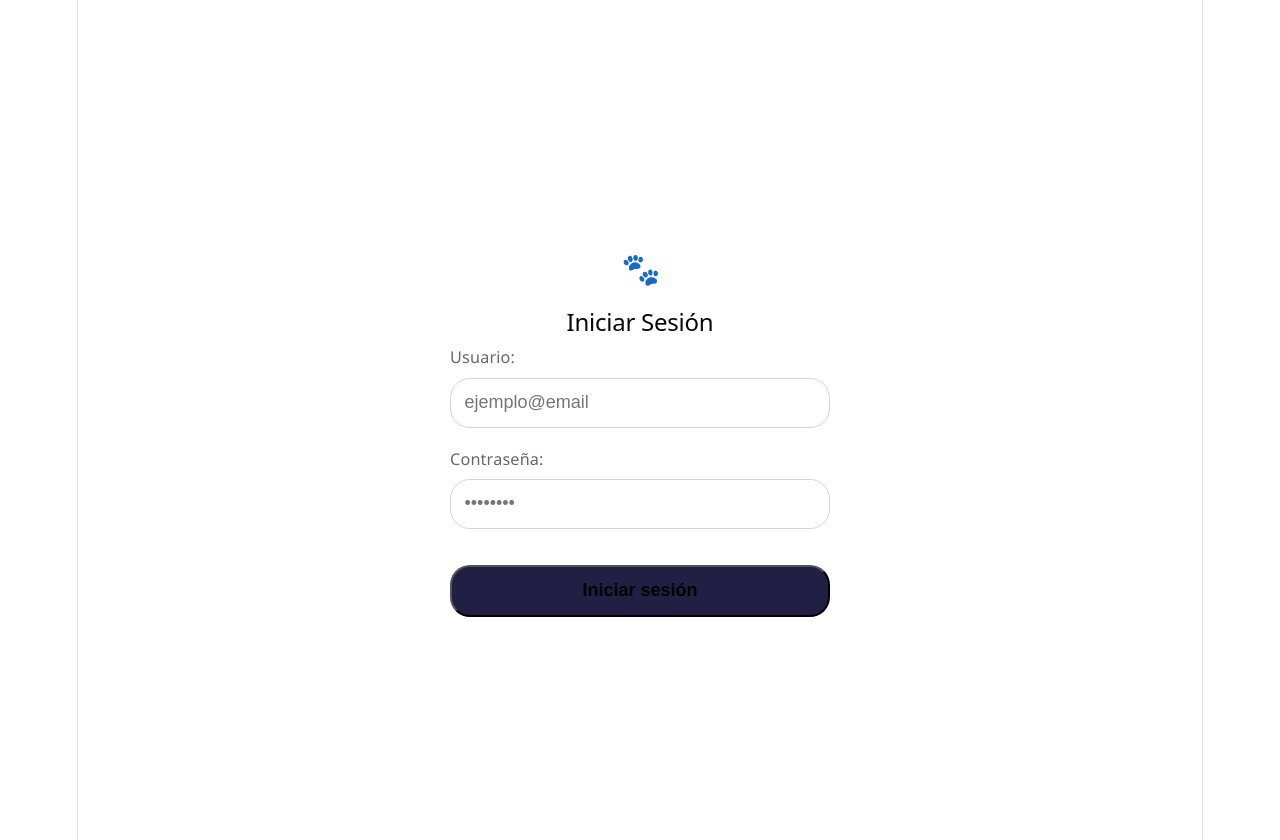
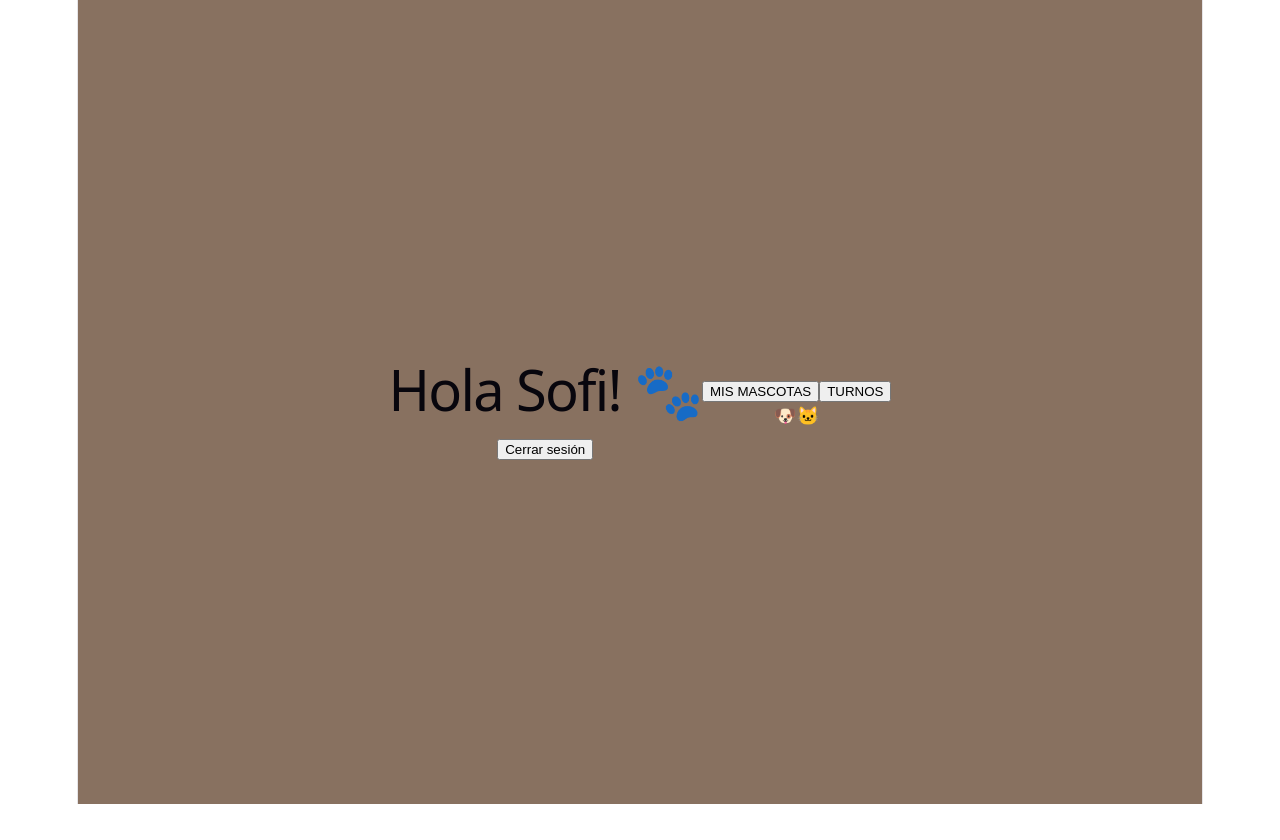
Before and after one commit to sofismercado/gestionVeterinaria, a React (Vite) app: page /home in a window 1280 px wide. After the commit the page ends 804 px from the top, so only its background shows below. Built offline with nearby package versions, Linux system fonts and the light colour scheme.

Commit message:
Login cambio de color inicio de home

```diff
--- a/src/App.css
+++ b/src/App.css
@@ -1,29 +1,28 @@
 :root {
-  --azul_grisaceo_claro: #6D7D9D;
-  --azul_grisaceo_medio: #4A5270;
-  --color-background: #F0F0F0;
-  --azul_oscuro: #2D3450;
-  --naranja:#221f45;
-  --eror-text: #dc2626;
+  --verde_claro: #8b9078;
+  --amarillo_claro: #f7f9e0;
+  --naranja_claro: #dcc487;
+  --marron_claro: #887160;
 }
+
 
 /* Contenedor principal: ocupa toda la pantalla y centra el contenido */
 .login-container {
-  display: flex;
+  display:flex;
   justify-content: center;
   align-items: center;
   min-height: 100vh;
-  background: var(--bg-gradient);
+  background: var(--marron_claro);
   font-family: 'Segoe UI', Roboto, Helvetica, Arial, sans-serif;
-  padding: 20px;
+  padding: 2px;
 }
 
 /* La tarjeta blanca del login */
 .login-card {
-  background: var(--white);
+  background: var(--naranja_claro);
   padding: 2.5rem;
   border-radius: 12px;
-  box-shadow: 0 10px 25px rgba(255, 255, 255, 0.1);
+  box-shadow: 0 10px 25px var(--naranja_claro);
   width: 100%;
   max-width: 380px;
   text-align: center;
@@ -31,20 +30,25 @@
 
 .login-card h1 {
   margin-bottom: 1.5rem;
-  color: var(--color-background);
-  font-size: 1.75rem;
+  font-size: 4rem;
+}
+
+.input-group input::placeholder {
+  color: white;
+  opacity: 1;
 }
 
 /* Grupos de input y label */
 .input-group {
   text-align: left;
   margin-bottom: 1rem;
+  color: white;
 }
 
 .input-group label {
   display: block;
   margin-bottom: 0.4rem;
-  color: var(--text-muted);
+  color: white;
   font-size: 0.9rem;
   font-weight: 500;
 }
@@ -54,6 +58,7 @@
   padding: 0.75rem;
   border: 1px solid #d1d5db;
   border-radius: 20px;
+  background-color: var(--marron_claro);
   font-size: 1rem;
   transition: all 0.2s ease;
   box-sizing: border-box; /* Fundamental para que el padding no rompa el ancho */
@@ -65,7 +70,7 @@
 .login-btn {
   width: 100%;
   padding: 0.75rem;
-  background-color: var(--naranja);
+  background-color: var(--marron_claro);
   border-radius: 20px;
   font-size: 1rem;
   font-weight: 600;
@@ -75,16 +80,36 @@
 }
 
 .login-btn:hover {
-  background-color: var(--primary-hover);
+  background-color: var(--amarillo_claro);
+  color: var(--marron_claro)
 }
+
 
 /* Mensaje de error */
 .error-msg {
   background-color: var(--error-bg);
-  color: var(--error-text);
+  color: var(--marron_claro);
   padding: 0.6rem;
   border-radius: 6px;
   margin-top: 1rem;
   font-size: 0.85rem;
-  border: 1px solid rgba(220, 38, 38, 0.2);
+  border: 1px solid var(--marron_claro);
 }
+
+
+
+.login-logo {
+  width: 30%;
+  height: 40%;
+}
+
+.contenedor-padre{
+    display:flex;
+  justify-content: center;
+  align-items: center;
+  min-height: 100vh;
+  background: var(--marron_claro);
+  font-family: 'Segoe UI', Roboto, Helvetica, Arial, sans-serif;
+  padding: 2px;
+
+}
--- a/src/App.jsx
+++ b/src/App.jsx
@@ -1,15 +1,20 @@
+import{ BrowserRouter as Router, Routes, Route} from 'react-router-dom';
 import Login from './components/Login';
+import HomeCliente from './pages/cliente/HomeCliente';
 import './App.css'
 
 function App() {
   return (
-    <div className="App">
-      <div>
-        <Login />
+    <Router>
+      <Routes>
+        {/* Si la ruta es la raíz, muestra el Login */}
+        <Route path="/" element={<Login />} />
 
-      </div>
-    </div>
-  )
+        {/* Si la ruta es /home, muestra el Home del cliente */}
+        <Route path="/home" element={<HomeCliente />} />
+      </Routes>
+    </Router>
+  );
 }
 
 export default App;
--- a/src/components/Login.jsx
+++ b/src/components/Login.jsx
@@ -1,6 +1,9 @@
-import { useState } from "react"
+import { useState } from "react";
+import { useNavigate } from "react-router-dom";
+import logo from "../assets/logo.png.png";
 
 const Login = () => {
+  const navigate= useNavigate();
   const [nombre, setNombre] = useState("")
   const [constraseña, setContraseña] = useState("")
   const [error, setError] = useState(false)
@@ -16,12 +19,20 @@ const Login = () => {
     setError(false);
     // aca es donde agregamos la lógica de:
     // if(nombre === "admin") navigate("/admin") ...
+    if (nombre === "Sofi@gmail.com"){
+      navigate("/home");
+      }else {
+        alert("Usuario no reconocido");
+      }
   }
 
   return (
     <section className="login-container">
       <div className="login-card">
-        <h1>🐾</h1>
+        <img
+        src={logo}
+        alt="Logo de veterinaria"
+        className="login-logo"/>
         <h2>Iniciar Sesión</h2>
 
         <form className="login-form" onSubmit={handlesubmit}>
--- a/src/pages/cliente/HomeCliente.jsx
+++ b/src/pages/cliente/HomeCliente.jsx
@@ -0,0 +1,26 @@
+import React from 'react';
+
+// El componente de botón lo podés declarar aquí mismo o en otro archivo
+const BotonMenu = ({ texto }) => {
+  return <button className="boton-principal">{texto}</button>;
+};
+
+function HomeCliente() {
+  return (
+    <div className="contenedor-padre">
+      <header className="navbar">
+        <h1>Hola Sofi! 🐾</h1>
+        <button className="boton-secundario">Cerrar sesión</button>
+      </header>
+      <main className="contenido">
+        <div className="columna-botones">
+          <BotonMenu texto="MIS MASCOTAS" />
+          <BotonMenu texto="TURNOS" />
+        </div>
+        <div className="placeholder-img">🐶🐱</div>
+      </main>
+    </div>
+  );
+}
+
+export default HomeCliente;
```
Also changed, not shown: src/assets/logo.png.png (added).
